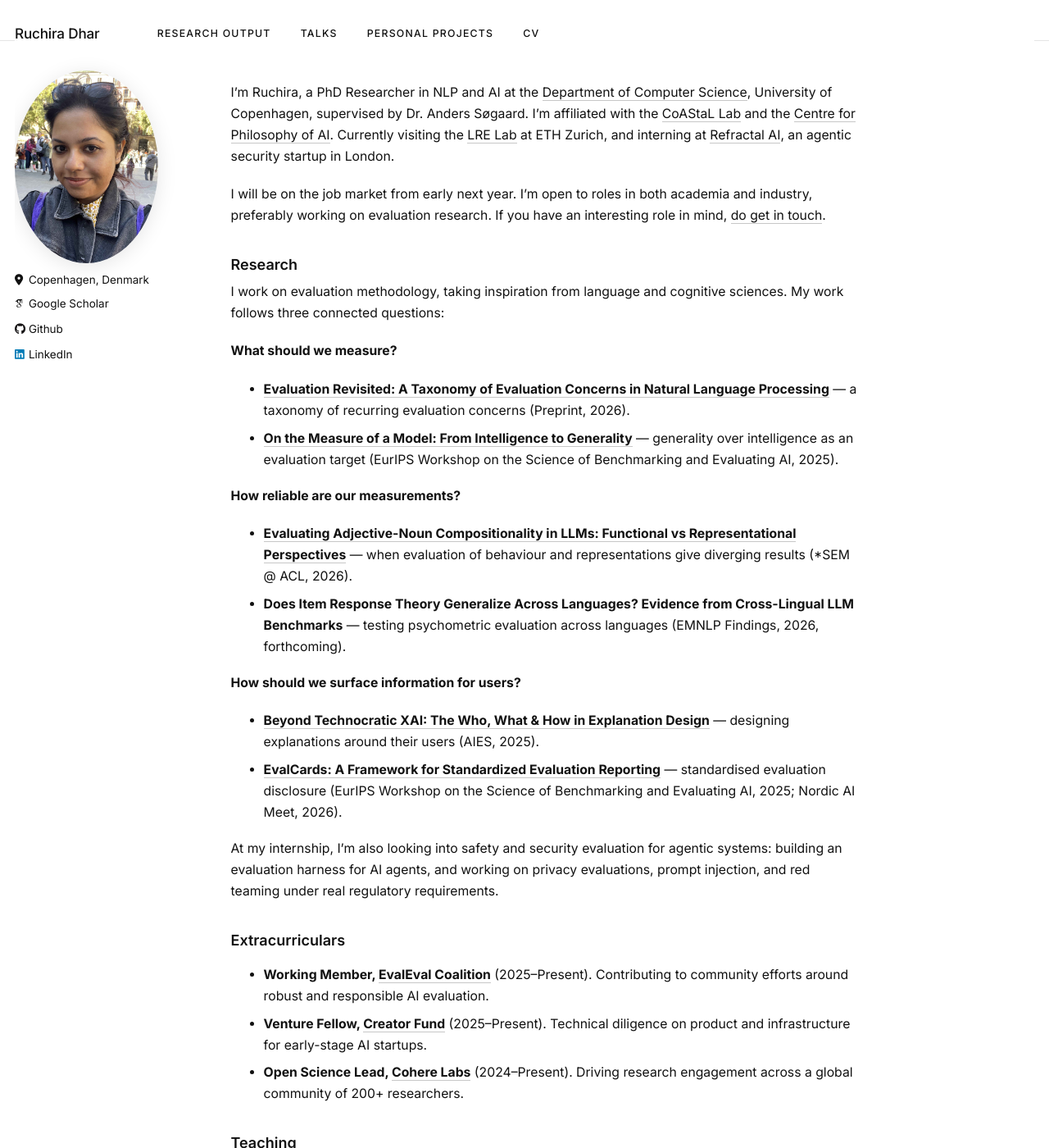
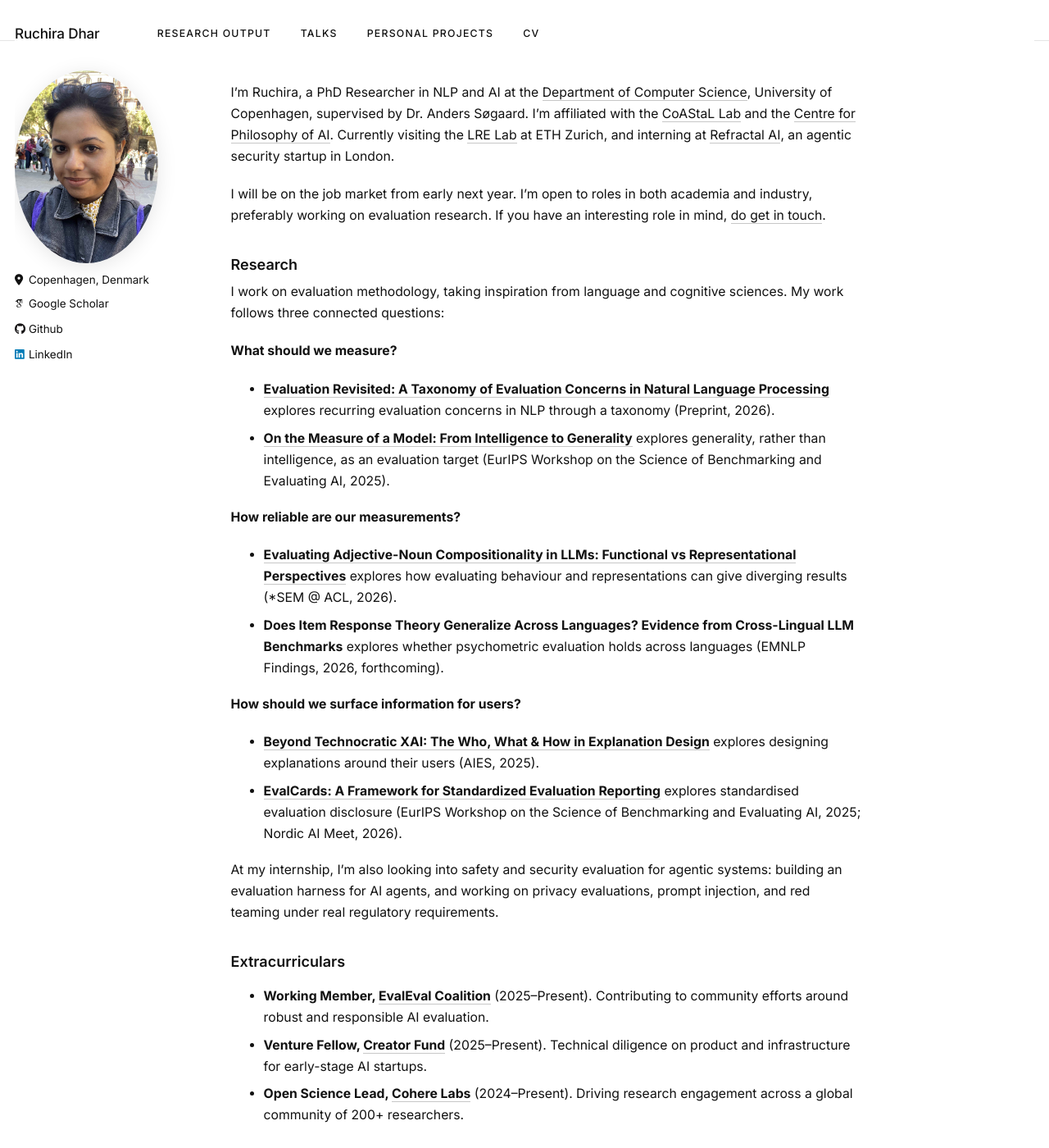
Before and after one commit to ruchiradhar/ruchiradhar.github.io, a Jekyll site: the page built from _pages/about.md, in a window 1280 px wide and 1400 px high. Shown: the whole window at 82% size. Built offline with Jekyll 4.4.1, drawn with Linux system fonts in a browser that asks for light colours; some web fonts are replaced.

Commit message:
Rephrase paper descriptions without em dashes
Co-Authored-By: Claude Opus 5.5 (1M context) <noreply@anthropic.com>

```diff
--- a/_pages/about.md
+++ b/_pages/about.md
@@ -1,7 +1,7 @@
 ---
 permalink: /
 title: ""
-excerpt: "Ruchira Dhar — PhD researcher in NLP and AI at the University of Copenhagen, working on evaluation methodology, safety and security evaluation, and evaluation reporting for governance."
+excerpt: "Ruchira Dhar, PhD researcher in NLP and AI at the University of Copenhagen, working on evaluation methodology, safety and security evaluation, and evaluation reporting for governance."
 author_profile: true
 classes: about-home
 redirect_from:
@@ -19,18 +19,18 @@ I work on evaluation methodology, taking inspiration from language and cognitive
 
 **What should we measure?**
 
-- **[Evaluation Revisited: A Taxonomy of Evaluation Concerns in Natural Language Processing](https://arxiv.org/abs/2604.25923)** — a taxonomy of recurring evaluation concerns (Preprint, 2026).
-- **[On the Measure of a Model: From Intelligence to Generality](https://arxiv.org/abs/2511.11773)** — generality over intelligence as an evaluation target (EurIPS Workshop on the Science of Benchmarking and Evaluating AI, 2025).
+- **[Evaluation Revisited: A Taxonomy of Evaluation Concerns in Natural Language Processing](https://arxiv.org/abs/2604.25923)** explores recurring evaluation concerns in NLP through a taxonomy (Preprint, 2026).
+- **[On the Measure of a Model: From Intelligence to Generality](https://arxiv.org/abs/2511.11773)** explores generality, rather than intelligence, as an evaluation target (EurIPS Workshop on the Science of Benchmarking and Evaluating AI, 2025).
 
 **How reliable are our measurements?**
 
-- **[Evaluating Adjective-Noun Compositionality in LLMs: Functional vs Representational Perspectives](https://arxiv.org/abs/2603.09994)** — when evaluation of behaviour and representations give diverging results (\*SEM @ ACL, 2026).
-- **Does Item Response Theory Generalize Across Languages? Evidence from Cross-Lingual LLM Benchmarks** — testing psychometric evaluation across languages (EMNLP Findings, 2026, forthcoming).
+- **[Evaluating Adjective-Noun Compositionality in LLMs: Functional vs Representational Perspectives](https://arxiv.org/abs/2603.09994)** explores how evaluating behaviour and representations can give diverging results (\*SEM @ ACL, 2026).
+- **Does Item Response Theory Generalize Across Languages? Evidence from Cross-Lingual LLM Benchmarks** explores whether psychometric evaluation holds across languages (EMNLP Findings, 2026, forthcoming).
 
 **How should we surface information for users?**
 
-- **[Beyond Technocratic XAI: The Who, What & How in Explanation Design](https://ojs.aaai.org/index.php/AIES/article/view/36586)** — designing explanations around their users (AIES, 2025).
-- **[EvalCards: A Framework for Standardized Evaluation Reporting](https://arxiv.org/abs/2511.21695)** — standardised evaluation disclosure (EurIPS Workshop on the Science of Benchmarking and Evaluating AI, 2025; Nordic AI Meet, 2026).
+- **[Beyond Technocratic XAI: The Who, What & How in Explanation Design](https://ojs.aaai.org/index.php/AIES/article/view/36586)** explores designing explanations around their users (AIES, 2025).
+- **[EvalCards: A Framework for Standardized Evaluation Reporting](https://arxiv.org/abs/2511.21695)** explores standardised evaluation disclosure (EurIPS Workshop on the Science of Benchmarking and Evaluating AI, 2025; Nordic AI Meet, 2026).
 
 At my internship, I'm also looking into safety and security evaluation for agentic systems: building an evaluation harness for AI agents, and working on privacy evaluations, prompt injection, and red teaming under real regulatory requirements.
 
```
